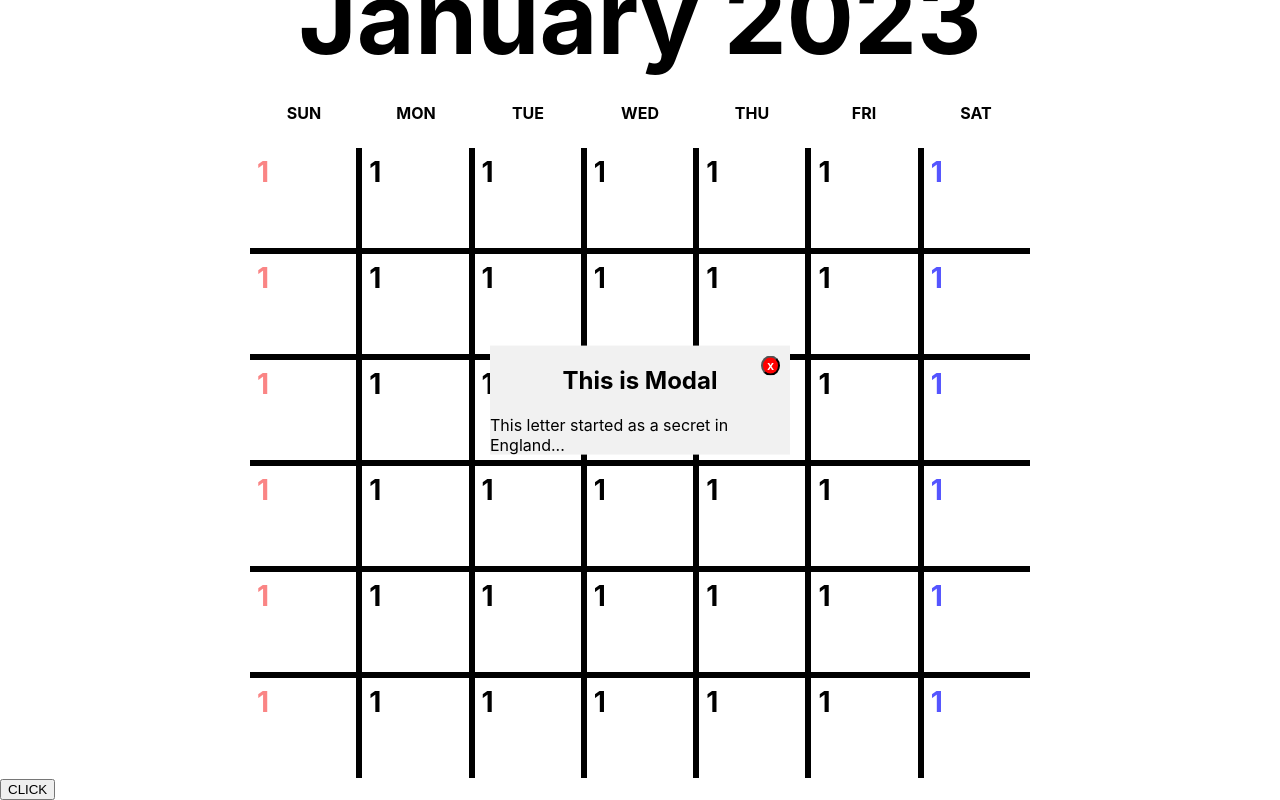
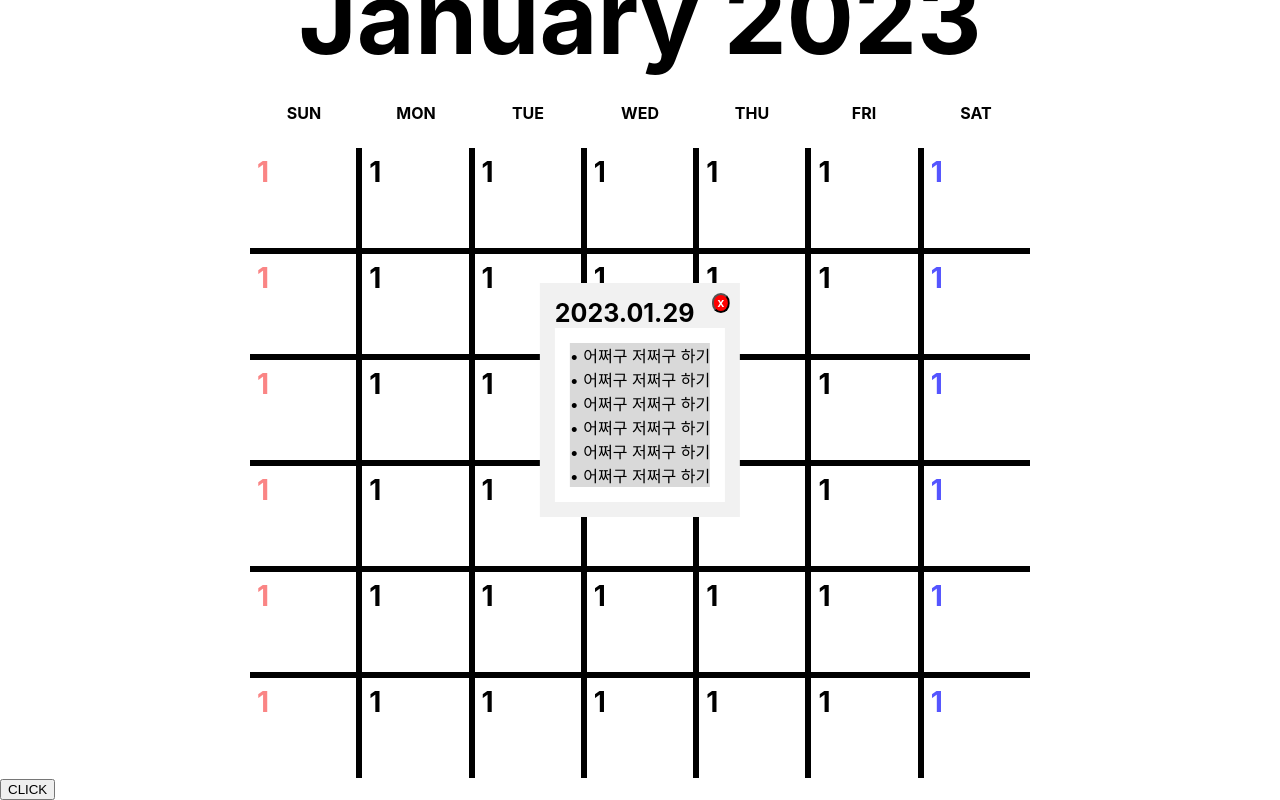
Before and after one commit to UlsanBigDev/ChunMa, a React (Create React App) app: page / in a window 1280 px wide. Both pictures are taken after a click on the button "CLICK". Shown: the part 43-843 px from the top of the page. Built offline with nearby package versions, Linux system fonts and the light colour scheme.

Commit message:
modal css

```diff
--- a/src/App.css
+++ b/src/App.css
@@ -48,6 +48,7 @@
   transform: translate(-50%, -50%);
   top: 50%;
   left: 50%;
+  padding: 15px;
 }
 
 .Modal-btn {
--- a/src/App.tsx
+++ b/src/App.tsx
@@ -5,12 +5,13 @@ import Modal from './page/Modal';
 
 import './css/main.css';
 import Home from './page/Home';
+import DayInfo from './component/DayInfo';
 
 function App() {
   return (
     <div className='content'>
       <Home/>
-      <Modal/>
+      <Modal component={<DayInfo/>}/>
     </div>
   );
 }
--- /dev/null
+++ b/src/component/DayInfo.tsx
@@ -0,0 +1,15 @@
+export default function() {
+    return(
+        <div className="day-info">
+            <div className="today">2023.01.29</div>
+            <div className="day-list">
+                <div className="item">• 어쩌구 저쩌구 하기</div>
+                <div className="item">• 어쩌구 저쩌구 하기</div>
+                <div className="item">• 어쩌구 저쩌구 하기</div>
+                <div className="item">• 어쩌구 저쩌구 하기</div>
+                <div className="item">• 어쩌구 저쩌구 하기</div>
+                <div className="item">• 어쩌구 저쩌구 하기</div>
+            </div>
+        </div>
+    );
+}
--- a/src/css/main.css
+++ b/src/css/main.css
@@ -67,3 +67,19 @@ p {
     margin-top: 7px;
     margin-left: 7px;
 }
+
+/* component : Day Info */
+.day-info {
+
+}
+.day-info .today {
+    font-weight: bold;
+    font-size: 25px;
+}
+.day-info .day-list {
+    background-color: #ffffff;
+    padding: 15px;
+}
+.day-info .day-list > .item {
+    background-color: #D9D9D9;
+}
--- a/src/page/Modal.tsx
+++ b/src/page/Modal.tsx
@@ -1,7 +1,9 @@
 import React, {useState} from 'react';
 import '../App.css';
-
-function Modal() {
+interface IModal {
+    component : React.ReactNode;
+}
+function Modal(props : IModal) {
     const [isModal, setIsModal] = useState<boolean>(false);
     const toggleModal = () => {
         setIsModal(!isModal);
@@ -14,10 +16,7 @@ function Modal() {
             {isModal && (
                 <div className='Modal-container'>
                     <div className="Modal-content">
-                        <h2>This is Modal</h2>
-                        <p>
-                            This letter started as a secret in England...
-                        </p>
+                        { props.component }
                         <button onClick={toggleModal} className="Modal-btn">x</button>
                     </div>
                 </div>
```
